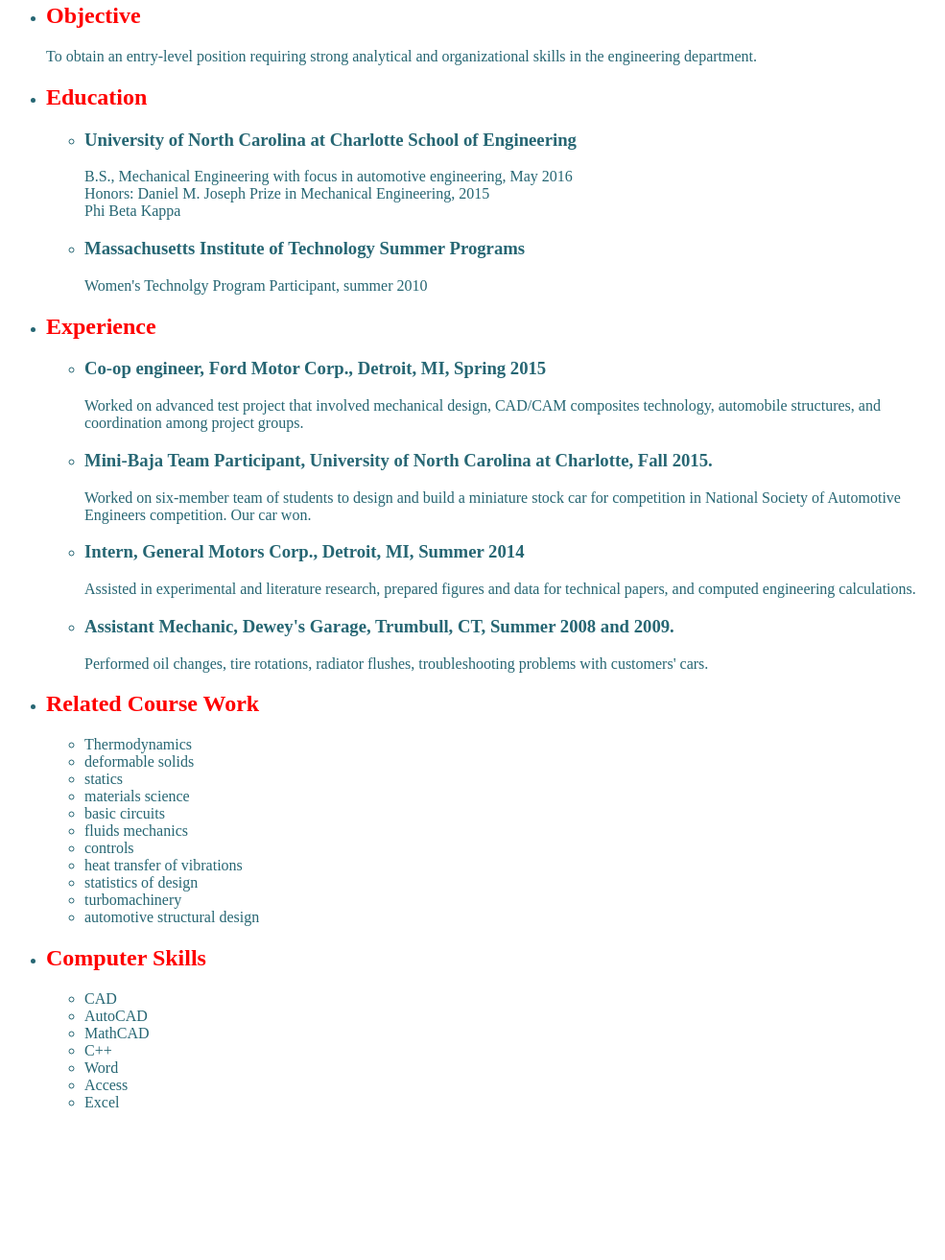
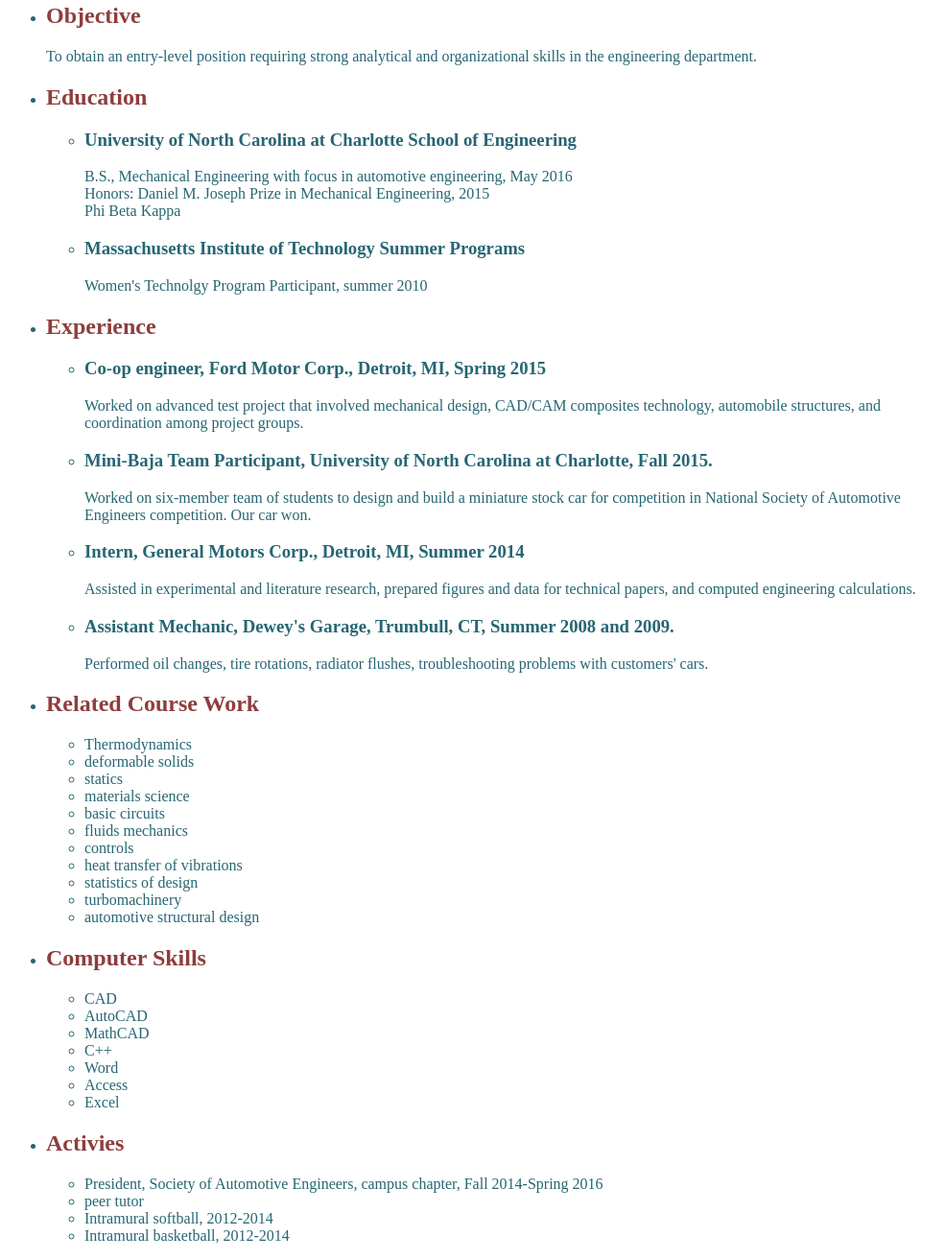
Before and after one commit to Hannah-design14/Exercise-4-list, a plain HTML site: page nest-list-resume.html in a window 1280 px wide. Shown: the part 169-1482 px from the top of the page at 96% size, without its empty margins (0-985 px from the left). Before the commit the page ends 1343 px from the top, so only its background shows below. Drawn offline with Linux system fonts and the light colour scheme.

Commit message:
fixed color

```diff
--- a/nest-list-resume.html
+++ b/nest-list-resume.html
@@ -6,7 +6,7 @@
         <title>Resume</title>
     </head>
     <body>
-        <h1 style="color:#FF0000;">Denise F. Moore</h1>
+        <h1 style="color: hsl(0,40%,40%);">Denise F. Moore</h1>
         <address>
         2657 Uphill Ave.
         <br>
@@ -18,12 +18,12 @@
         </address>
 
         <ul>
-            <li><h2 style="color:#FF0000;">Objective</h2></li>
+            <li><h2 style="color:hsl(0,40%,40%);">Objective</h2></li>
             <a>To obtain an entry-level position requiring
             strong analytical and organizational skills in the engineering department.</a>
         </ul>
         <ul>
-            <li><h2 style="color: #FF0000;">Education</h2></li>
+            <li><h2 style="color: hsl(0,40%,40%);">Education</h2></li>
             <ul>
                 <li><h3>University of North Carolina at Charlotte School of Engineering</h3></li>
                     B.S., Mechanical Engineering with focus in automotive engineering, May 2016<br>
@@ -34,7 +34,7 @@
             </ul>
         </ul>
         <ul>
-            <li><h2 style="color:#FF0000;">Experience</h2></li>
+            <li><h2 style="color: hsl(0,40%,40%);">Experience</h2></li>
             <ul>
                 <li><h3>Co-op engineer, Ford Motor Corp., Detroit, MI, Spring 2015</h3></li>
                 Worked on advanced test project that involved mechanical design, CAD/CAM
@@ -55,7 +55,7 @@
                 <li><h3>Assistant Mechanic, Dewey's Garage, Trumbull, CT, Summer 2008 and 2009.</h3></li>
                 Performed oil changes, tire rotations, radiator flushes, troubleshooting problems with customers' cars.
             </ul>
-            <li><h2 style="color:#FF0000;">Related Course Work</h2></li>
+            <li><h2 style="color: hsl(0,40%,40%);">Related Course Work</h2></li>
             <ul>
                 <li>Thermodynamics</li>
                 <li>deformable solids</li>
@@ -69,7 +69,7 @@
                 <li>turbomachinery</li>
                 <li>automotive structural design</li>
             </ul>
-            <li><h2 style="color: #FF0000;">Computer Skills</h2></li>
+            <li><h2 style="color: hsl(0,40%,40%);">Computer Skills</h2></li>
             <ul>
                 <li>CAD</li>
                 <li>AutoCAD</li>
@@ -79,6 +79,13 @@
                 <li>Access</li>
                 <li>Excel</li>
             </ul>
+            <li><h2 style="color: hsl(0,40%,40%);">Activies</h2></li>
+            <ul>
+                <li>President, Society of Automotive Engineers, campus chapter, Fall 2014-Spring 2016</li>
+                <li>peer tutor</li>
+                <li>Intramural softball, 2012-2014</li>
+                <li>Intramural basketball, 2012-2014</li>
+            </ul>
         </ul>
     </body>
 </html>
```
